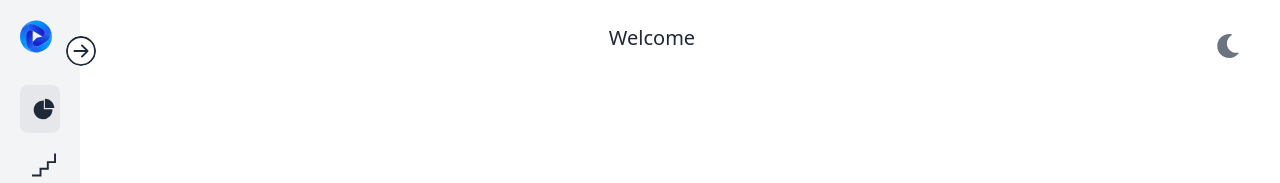
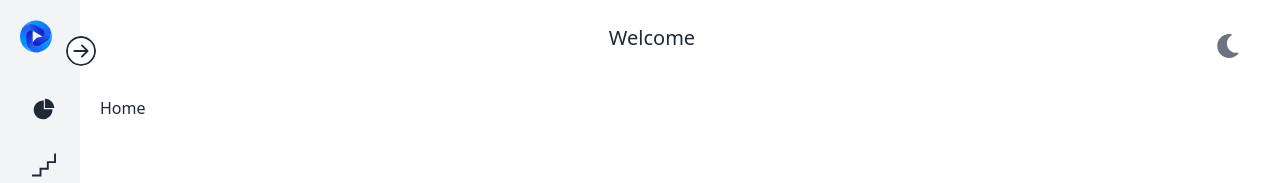
Before and after one commit to idrsdev/react-sidebar-tailwind-darkmode, a React (Create React App) app: page / in a window 1280 px wide. Shown: the top 183 px of the page. Built offline with nearby package versions, Linux system fonts and the light colour scheme.

Commit message:
highlight active routes

```diff
--- a/src/components/Sidebar.js
+++ b/src/components/Sidebar.js
@@ -1,5 +1,5 @@
 import React, { useState } from 'react'
-import { Link } from 'react-router-dom'
+import { Link, useLocation } from 'react-router-dom'
 
 import { BsArrowLeftCircle } from 'react-icons/bs'
 import { AiFillPieChart } from 'react-icons/ai'
@@ -10,6 +10,7 @@ import Logo from '../assets/images/logo.svg'
 
 const Sidebar = () => {
     const [open, setOpen] = useState(false)
+    const location = useLocation()
 
     const Menus = [
         { title: 'Dashboard', path: '/dashboard', src: <AiFillPieChart /> },
@@ -31,6 +32,7 @@ const Sidebar = () => {
                     } absolute text-3xl bg-white fill-slate-800  rounded-full cursor-pointer top-9 -right-4 dark:fill-gray-400 dark:bg-gray-800`}
                     onClick={() => setOpen(!open)}
                 />
+                <Link to='/'>
                     <div className='flex gap-x-4 items-center'>
                         <img src={Logo} alt='' />
                         <span
@@ -41,6 +43,7 @@ const Sidebar = () => {
                             Goal Quest
                         </span>
                     </div>
+                </Link>
 
                 <ul className='pt-6'>
                     {Menus.map((menu, index) => (
@@ -49,7 +52,8 @@ const Sidebar = () => {
                                 key={index}
                                 className={`flex items-center gap-x-4 p-3 text-base font-normal rounded-lg cursor-pointer dark:text-white hover:bg-gray-200 dark:hover:bg-gray-700
                         ${menu.gap ? 'mt-9' : 'mt-2'} ${
-                                    index === 0 && 'bg-gray-200 dark:bg-gray-700'
+                                    location.pathname === menu.path &&
+                                    'bg-gray-200 dark:bg-gray-700'
                                 }`}
                             >
                                 <span className='text-2xl'>{menu.src}</span>
--- a/src/pages/Home.js
+++ b/src/pages/Home.js
@@ -1,7 +1,7 @@
 import React from 'react'
 
 const Home = () => {
-    ;<div className='text-3xl p-3 font-bold underline dark:text-white'>Dashboard</div>
+    return <div>Home</div>
 }
 
 export default Home
```
Lines whose indentation alone changed are shown as unchanged.
